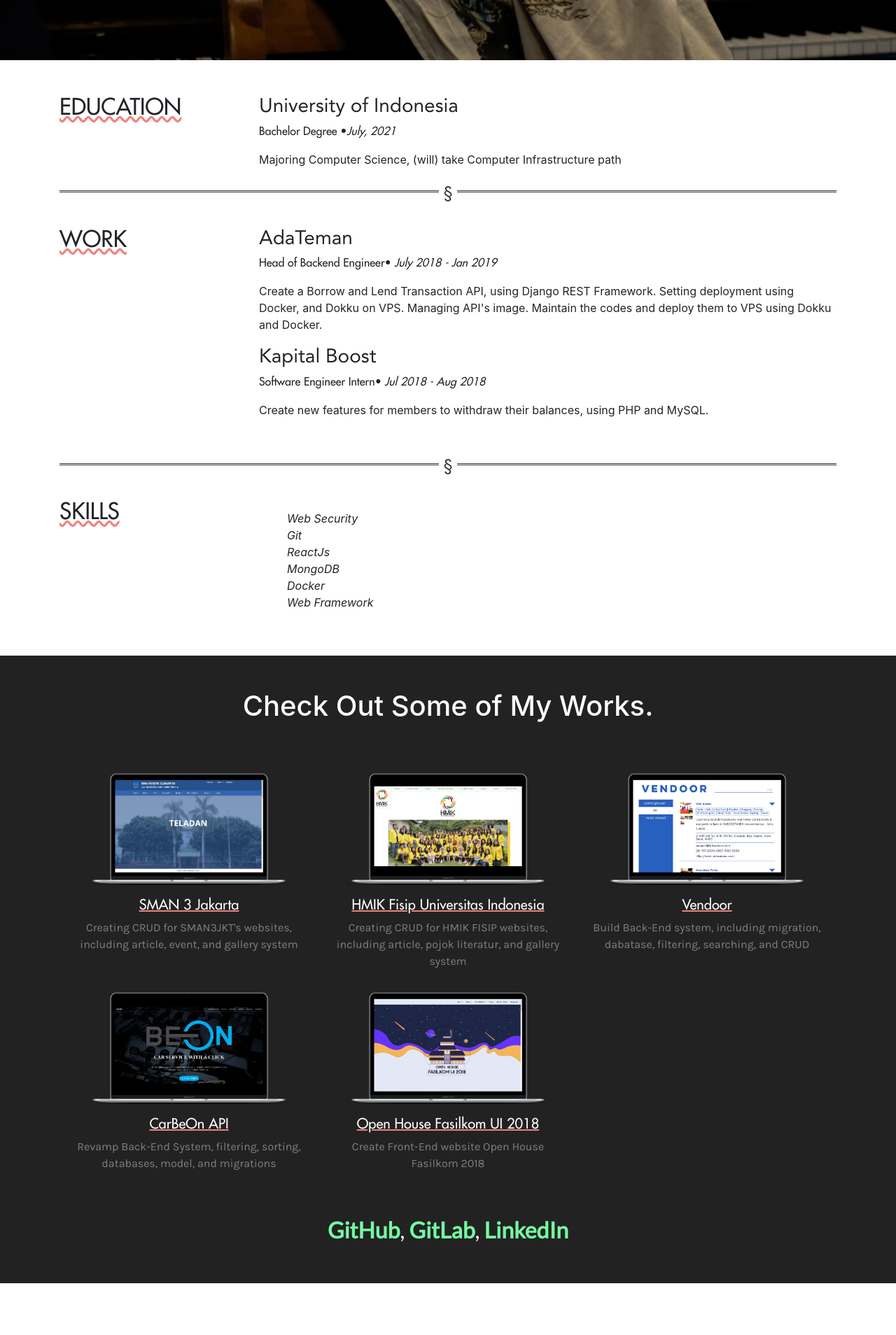
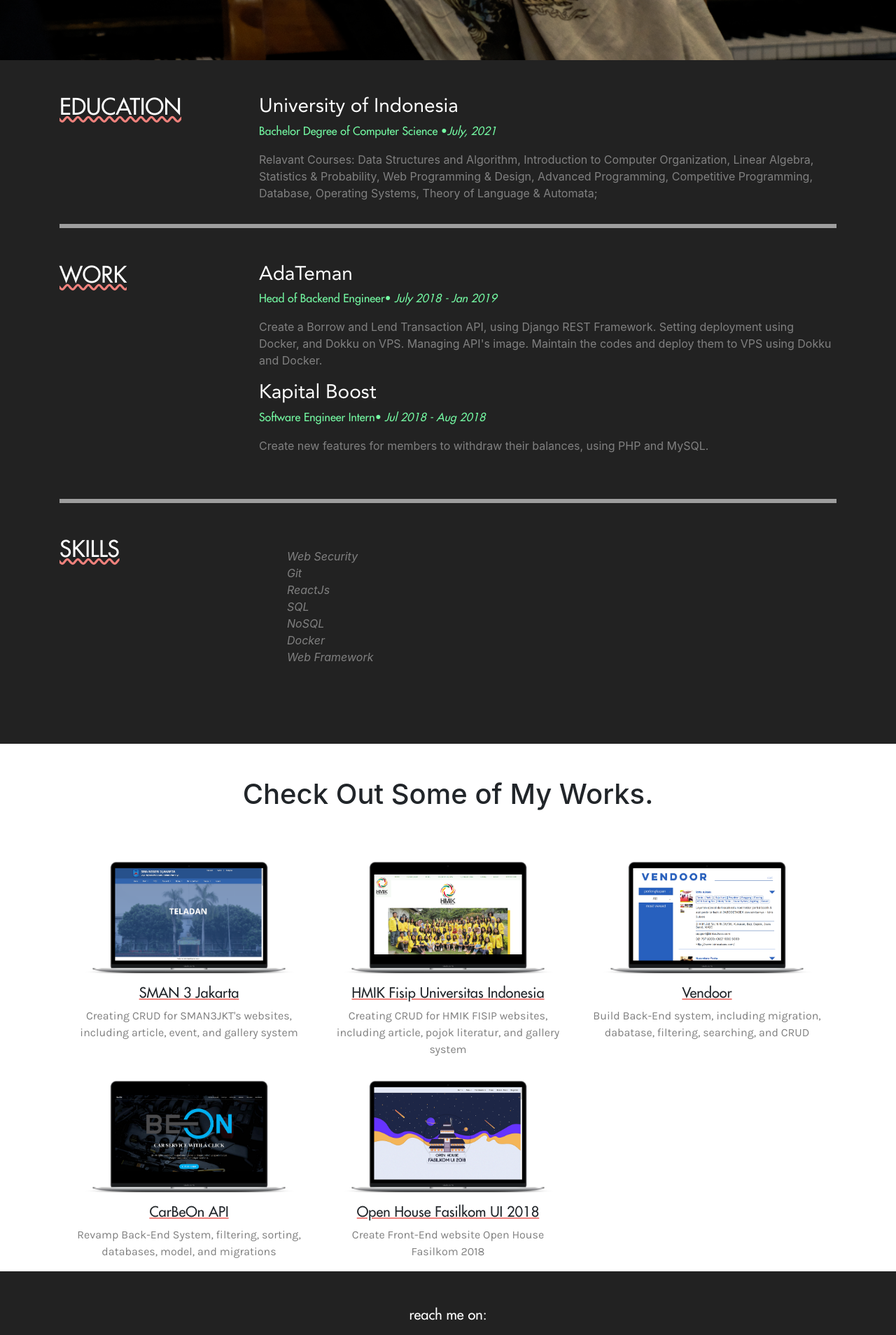
Before and after one commit to ciferivalle/ciferivalle.github.io, a React (Create React App) app: page / in a window 1280 px wide. Shown: the part 680-2588 px from the top of the page at 70% size. Before the commit the page ends 2514 px from the top, so only its background shows below. Built offline with nearby package versions, Linux system fonts and the light colour scheme; grey boxes are pictures that could not be loaded.

Commit message:
formating pages

```diff
--- a/public/resumeData.json
+++ b/public/resumeData.json
@@ -39,9 +39,9 @@
       "education":[
         {
           "school":"University of Indonesia",
-          "degree":"Bachelor Degree",
+          "degree":"Bachelor Degree of Computer Science",
           "graduated":"July, 2021",
-          "description":"Majoring Computer Science, (will) take Computer Infrastructure path"
+          "description":"Relavant Courses: Data Structures and Algorithm, Introduction to Computer Organization, Linear Algebra, Statistics & Probability, Web Programming & Design, Advanced Programming, Competitive Programming, Database, Operating Systems, Theory of Language & Automata;"
         }
       ],
       "work":[
@@ -73,9 +73,13 @@
           "name":"ReactJs",
           "level":"50%"
         },
+{
+          "name":"SQL",
+          "level":"70%"
+        },
         {
-          "name":"MongoDB",
-          "level":"60%"
+          "name":"NoSQL",
+          "level":"50%"
         },
         {
           "name":"Docker",
--- a/src/Components/About.js
+++ b/src/Components/About.js
@@ -61,11 +61,12 @@ class About extends Component {
                         {/* <div className="col-md-12">
                            <img onMouseOver={this.handleMouseOver} onMouseOut={this.handleMouseOut} src={this.state.imgSrc} alt="mypic" className="profile-img img-responsive pas moshed"/>
                         </div> */}
-                        <div className="col-md-12 f-light-grey">
-                           <h1 className="avenir white">
+                        <div className="col-lg-6 col-md-12 white text-left">
+                           <h1 className="avenir">
                               Hi! I'm Nata!
                               Information Security Enthusiast and Software Engineer!
                            </h1>
+                           <p className="futura gray">Click me to see more!</p>
                            {/* <p className="helvetica dark-white">{bio}</p> */}
                         </div>
                      </div>
--- a/src/Components/Footer.js
+++ b/src/Components/Footer.js
@@ -7,11 +7,11 @@ class Footer extends Component {
     render() {
         return (
             <section className="text-center bg-grey py-5">
-                {/* <h1 className="roboto white">
-                    Reach Me On
-                </h1> */}
-                <h2 className="lato white">
-                    <a className="link link2" href="twitter.com/nataprawiraf">GitHub</a>, <a className="link" href="gitlab.com/ciferivalle">GitLab</a>, <a className="link" href="linkedin.com/in/ciferivalle">LinkedIn</a>
+                <p className="futura white lead">
+                    reach me on:
+                </p>
+                <h2 className="futura white">
+                    <a className="link link2" href="http://github.com/nataprawiraf">GitHub</a>, <a className="link" href="http://gitlab.com/ciferivalle">GitLab</a>, <a className="link" href="http://linkedin.com/in/ciferivalle">LinkedIn</a>
                 </h2>
             </section>
 
--- a/src/Components/Portofolio.js
+++ b/src/Components/Portofolio.js
@@ -22,7 +22,7 @@ class Portfolio extends Component {
     }
 
     return (
-      <section id="portfolio" className="bg-grey white">
+      <section id="portfolio" className="">
 
       <div className="row">
 
--- a/src/Components/Resume.js
+++ b/src/Components/Resume.js
@@ -9,8 +9,8 @@ class Resume extends Component {
         return (
             <div key={education.school}>
                <h3 className="avenir">{education.school}</h3>
-               <p className="futura">{education.degree} <span>&bull;</span><em className="date">{education.graduated}</em></p>
-               <p>{education.description}</p>
+               <p className="futura lime">{education.degree} <span>&bull;</span><em className="date">{education.graduated}</em></p>
+               <p className="dark-white">{education.description}</p>
             </div>
         )
       })
@@ -18,8 +18,8 @@ class Resume extends Component {
         return (
             <div key={work.company}>
                <h3 className="avenir">{work.company}</h3>
-               <p className="futura">{work.title}<span>&bull;</span> <em className="date">{work.years}</em></p>
-               <p>{work.description}</p>
+               <p className="futura lime">{work.title}<span>&bull;</span> <em className="date">{work.years}</em></p>
+               <p className="dark-white">{work.description}</p>
             </div>
          )
       })
@@ -30,11 +30,11 @@ class Resume extends Component {
     }
 
     return (
-      <section id="resume" className="my-5">
+      <section id="resume" className="py-5 bg-grey white">
       <div class="container text-left">
          <div className="row">
             <div className="col-md-3">
-               <h2><span className="futura u">EDUCATION</span></h2>
+               <h2><span className="futura u boom">EDUCATION</span></h2>
             </div>
             <div className="col-md-9">
                <div className="row">
@@ -45,12 +45,12 @@ class Resume extends Component {
             </div>
          </div>
 
-         <hr className="style-eight"/>
+         <hr className="style11"/>
 
          <div className="row work my-5">
 
             <div className="col-md-3">
-               <h2><span className="futura u my-5">WORK</span></h2>
+               <h2><span className="futura u my-5 boom">WORK</span></h2>
             </div>
 
             <div className="col-md-9">
@@ -58,14 +58,14 @@ class Resume extends Component {
             </div>
          </div>
 
-         <hr className="style-eight"/>
+         <hr className="style11"/>
 
          <div className="row skill my-5">
             <div className="col-md-3">
-               <h2 className="futura u"><span>SKILLS</span></h2>
+               <h2 className="futura u boom"><span>SKILLS</span></h2>
             </div>
 
-            <div className="col-md-9">
+            <div className="col-md-9 dark-white">
                <p>{skillmessage}</p>
                <div className="bars">
                   <ul className="skills">
--- a/src/Style.css
+++ b/src/Style.css
@@ -4,6 +4,10 @@
 
 .f-white {
     color: #ffffff;
+}
+
+.lime {
+    color: #74FAA3;
 }
 
 .f-light-grey {
@@ -79,6 +83,13 @@
     text-decoration: none;
 }
 
+.boom:hover {
+    /* color: transparent; */
+    font-weight: bold;
+    text-shadow: -15px 10px 0px #E35A7E, 15px -10px 0px #EF817C;
+    text-decoration: none;
+}
+
 ul {
     list-style: none;
 }
@@ -119,3 +130,16 @@ hr.style-eight:after {
     padding: 0 0.25em;
     background: white;
 }
+
+hr.style11 {
+	height: 6px;
+	background: url(http://ibrahimjabbari.com/english/images/hr-11.png) repeat-x 0 0;
+    border: 0;
+}
+
+
+hr.style12 {
+	height: 6px;
+	background: url(http://ibrahimjabbari.com/english/images/hr-12.png) repeat-x 0 0;
+    border: 0;
+}
```
